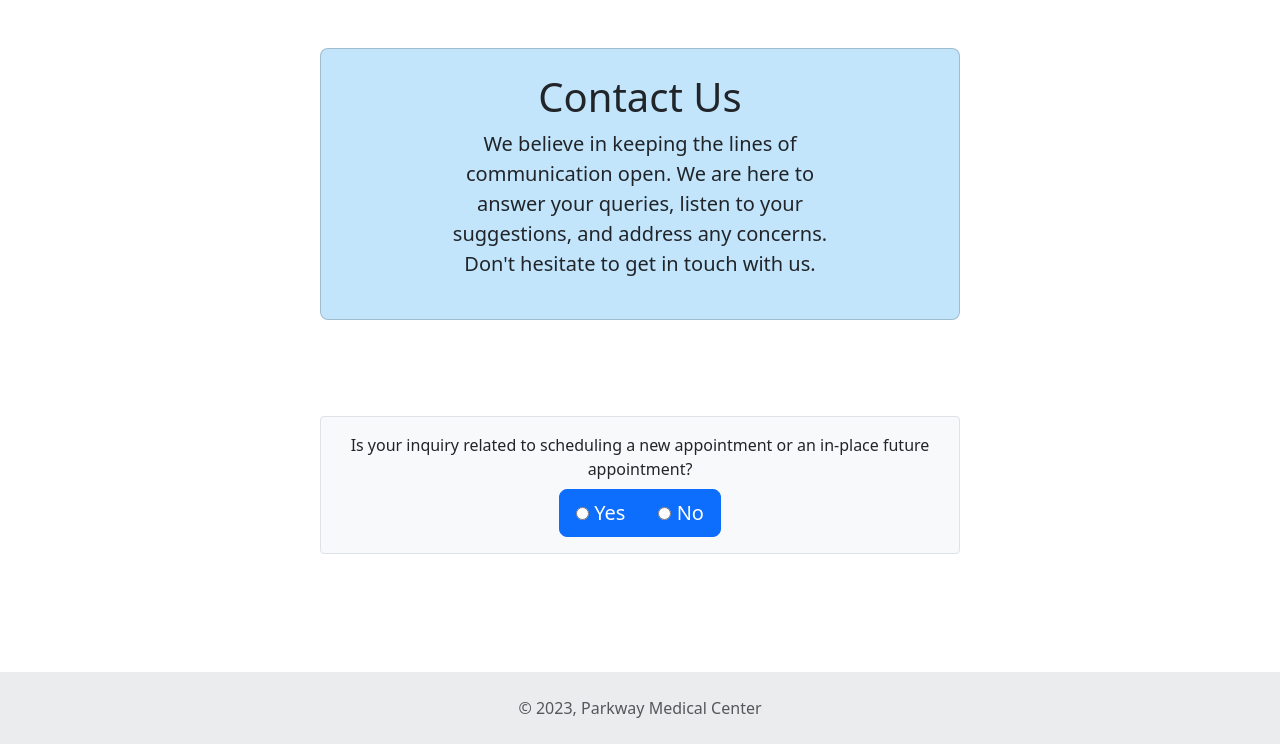
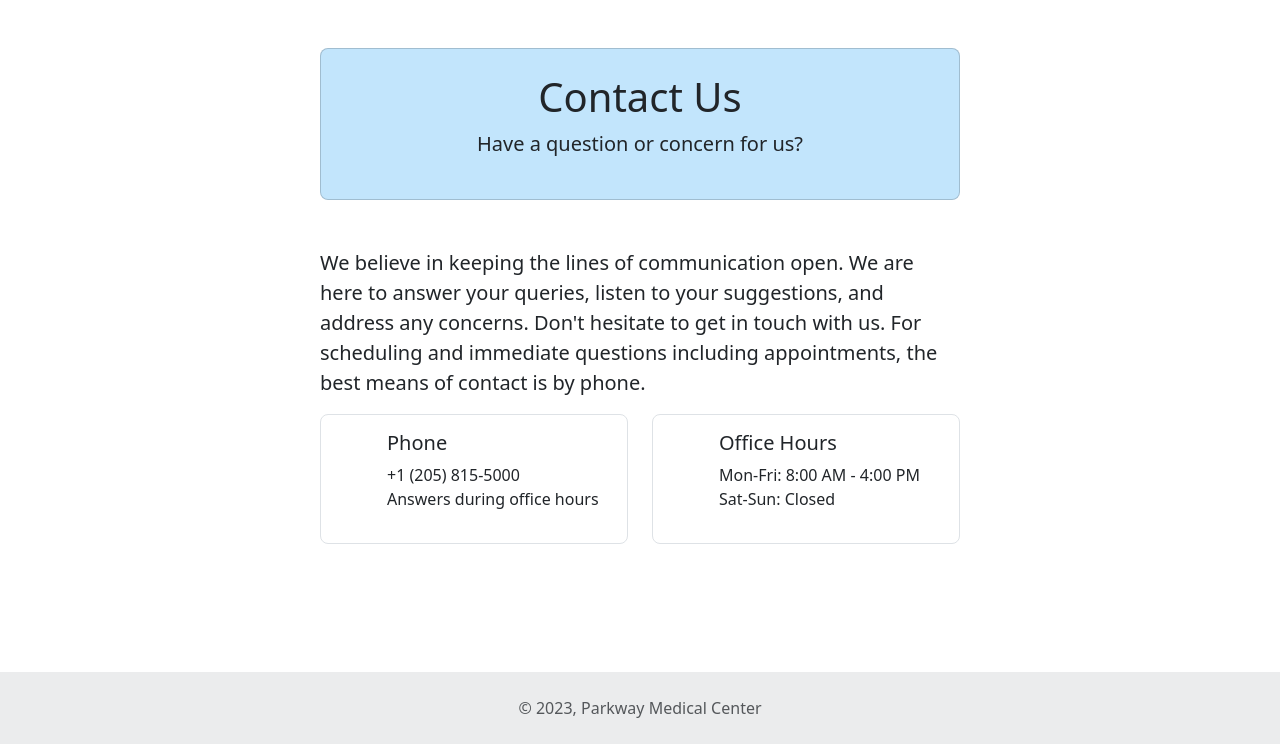
Before and after one commit to coopersully/pmc-website, a Django app: page /contact in a window 1280 px wide. Shown: the part 56-800 px from the top of the page. Run offline with Django 4.2, Linux system fonts and the light colour scheme; some libraries are stand-ins or nearby versions.

Commit message:
Reformat descriptions

```diff
--- a/templates/contact.html
+++ b/templates/contact.html
@@ -5,37 +5,24 @@
 {% endblock title %}
 
 {% block description %}
-    We believe in keeping the lines of communication open. We are here to answer your queries, listen to your
-    suggestions, and address any concerns. Don't hesitate to get in touch with us.
+    Have a question or concern for us?
 {% endblock %}
 
 {% block page_content %}
-    <!-- Contact Section -->
-    <section id="contact" class="py-5">
 
-        <div class="text-center mb-4 py-3"
-             style="background-color: #f8f9fa; border: 1px solid #dee2e6; border-radius: .25rem;">
-            <p class="mb-2 font-weight-bold">Is your inquiry related to scheduling a new
-                appointment or an in-place future appointment?</p>
-            <div class="btn-group btn-group-lg btn-group-toggle" data-toggle="buttons">
-                <label class="btn btn-primary" id="appointmentOption">
-                    <input type="radio" name="options" id="optionAppointment" autocomplete="off"> Yes
-                </label>
-                <label class="btn btn-primary" id="generalOption">
-                    <input type="radio" name="options" id="optionGeneral" autocomplete="off"> No
-                </label>
-            </div>
-        </div>
+    <p class="lead">
+        We believe in keeping the lines of communication open. We are here to answer your queries, listen to your
+        suggestions, and address any concerns. Don't hesitate to get in touch with us. <b>For scheduling and immediate
+        questions including appointments, the best means of contact is by phone.</b>
+    </p>
 
-
-        <div id="appointmentInfo" class="alert alert-info collapse">
-            <p>For scheduling and immediate questions including appointments, the best means of contact is by phone.</p>
+    <!-- Contact Cards -->
     <div class="row d-flex">
         <div class="col-md-6 d-flex flex-column">
             <div class="border rounded-3 p-3 d-flex align-items-center mb-auto bg-white" style="height: 100%;">
                 <i class="fas fa-phone fa-2x icon-spacing"></i>
                 <div>
-                            <h5>Reach us at</h5>
+                    <h5>Phone</h5>
                     <p class="font-weight-bold">
                         +1 (205) 815-5000<br>
                         Answers during office hours
@@ -44,7 +31,7 @@
             </div>
         </div>
         <div class="col-md-6 d-flex flex-column">
-                    <div class="border rounded-3 p-3 d-flex align-items-center mb-auto bg-white" style="height: 100%";>
+            <div class="border rounded-3 p-3 d-flex align-items-center mb-auto bg-white" style="height: 100%" ;>
                 <i class="far fa-clock fa-2x icon-spacing"></i>
                 <div>
                     <h5>Office Hours</h5>
@@ -56,70 +43,5 @@
             </div>
         </div>
     </div>
-        </div>
-
-        <div id="contactForm" class="collapse">
-            <div class="row">
-                <section id="contact" class="py-5">
-                    <div class="container">
-                        <div class="row">
-                            <div class="col-md-8 offset-md-2">
-                                <form>
-                                    <div class="row">
-                                        <div class="form-group col-md-6">
-                                            <label for="firstName" class="form-label">First Name</label>
-                                            <input type="text" class="form-control" id="firstName"
-                                                   placeholder="John" required>
-                                        </div>
-                                        <div class="form-group col-md-6">
-                                            <label for="lastName" class="form-label">Last Name</label>
-                                            <input type="text" class="form-control" id="lastName"
-                                                   placeholder="Appleseed" required>
-                                        </div>
-                                    </div>
-                                    <div class="mb-3">
-                                        <label for="email" class="form-label">Email address</label>
-                                        <input type="email" class="form-control" id="email"
-                                               placeholder="jappleseed@gmail.com" required>
-                                    </div>
-                                    <div class="mb-3">
-                                        <label for="message" class="form-label">Message</label>
-                                        <textarea class="form-control" id="message" rows="3"
-                                                  placeholder="Type your message here..." required></textarea>
-                                    </div>
-
-                                    <button type="submit" class="btn btn-primary">Submit</button>
-                                </form>
-                            </div>
-                        </div>
-                    </div>
-                </section>
-            </div>
-        </div>
-    </section>
-
-    <script>
-        $(document).ready(function () {
-            $('#optionAppointment').on('change', function () {
-                $('#appointmentInfo').collapse('show');
-                $('#contactForm').collapse('hide');
-            });
-
-            $('#optionGeneral').on('change', function () {
-                $('#appointmentInfo').collapse('hide');
-                $('#contactForm').collapse('show');
-            });
-
-            if (window.location.hash === "#urgent") {
-                $("#appointmentOption").click();
-            }
-
-            if (window.location.hash === "#general") {
-                $("#generalOption").click();
-            }
-        });
-
-    </script>
-
 
 {% endblock %}
--- a/templates/team.html
+++ b/templates/team.html
@@ -9,9 +9,10 @@
 {% endblock %}
 
 {% block page_content %}
+
     <!-- Team Section -->
-    <section id="team">
     <div class="row">
+
         <!-- Profile Card -->
         <div class="col-md-4 mb-4">
             <div class="card">
@@ -102,6 +103,6 @@
             </div>
         </div>
         <!-- End Profile Card -->
+
     </div>
-    </section>
 {% endblock %}
```
Also changed, not shown: templates/about.html (+11 -8 lines). Lines whose indentation alone changed are shown as unchanged.
